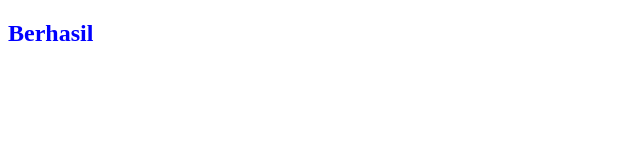
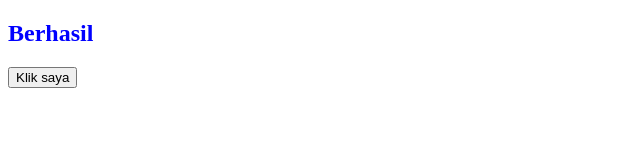
Before and after one commit to DiahAlfinaDamayanti/nyobain-git, a plain HTML site: page index.html in a window 1280 px wide. Shown: the whole page, without its empty margins (0-640 px from the left). Drawn offline with Linux system fonts and the light colour scheme.

Commit message:
menambahkan internal JavaScript

```diff
--- a/index.html
+++ b/index.html
@@ -9,5 +9,11 @@
 </head>
 <body>
     <h2>Berhasil</h2>
+    <button onclick="showAlert()">Klik saya</button>
+    <script>
+        function showAlert(){
+            alert("hello github")
+        }
+    </script>
 </body>
 </html>
```
